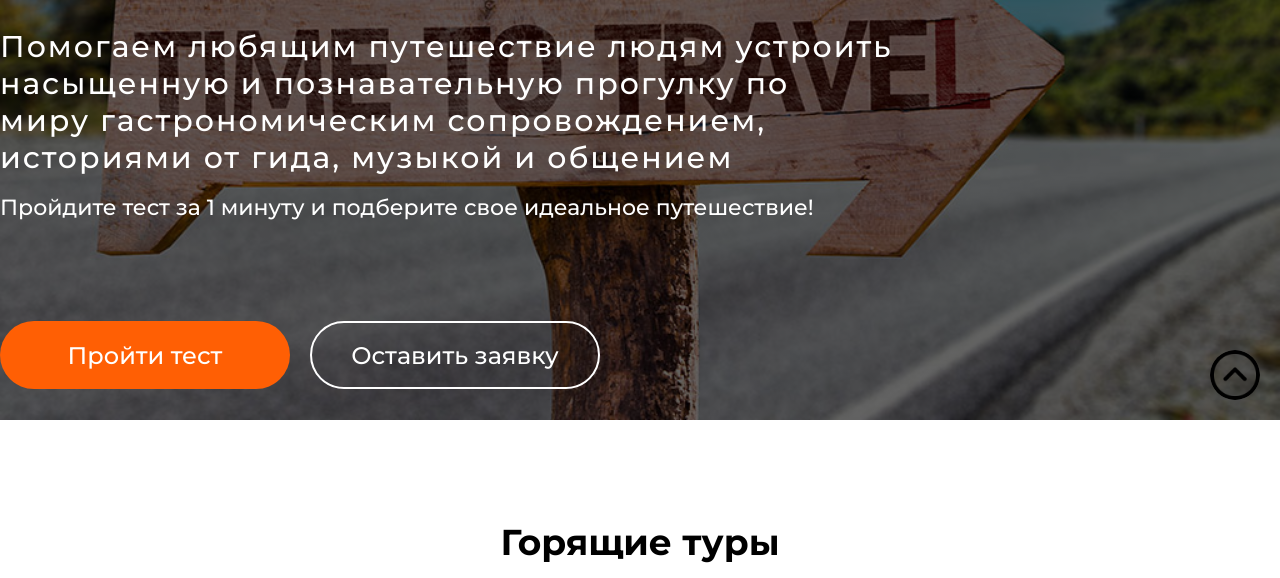
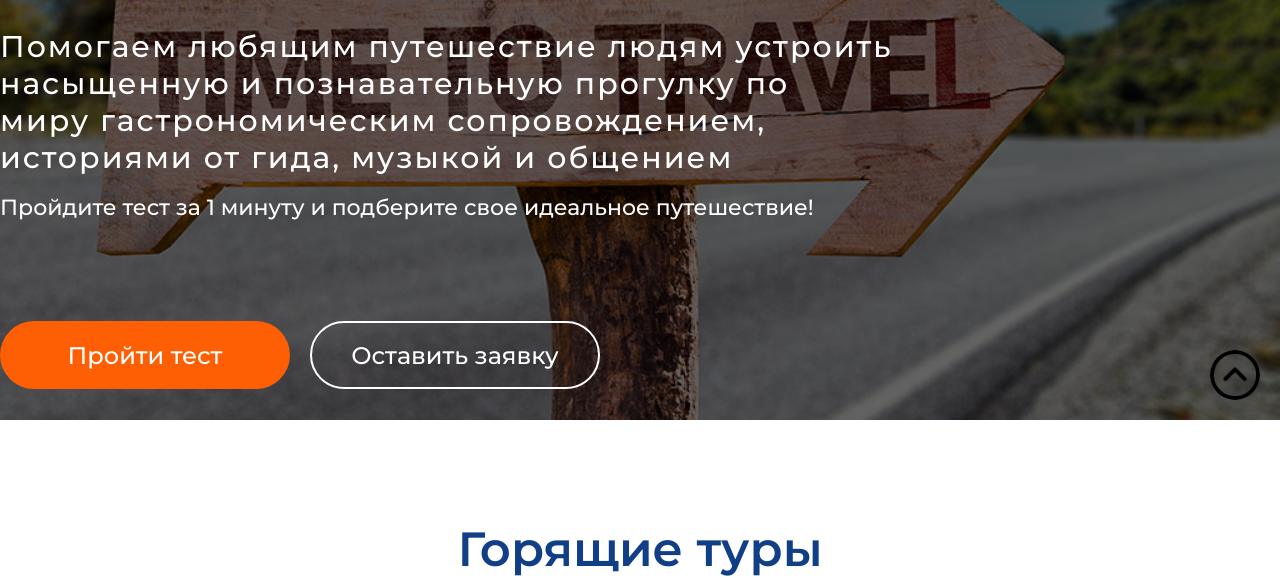
Before and after one commit to larbra/project_327, a plain HTML site: page Путешествуй просто/index.html in a window 1280 px wide. Shown: the part 380-958 px from the top of the page. Drawn offline with Linux system fonts and the light colour scheme.

Commit message:
Update style.css

```diff
--- a/Путешествуй просто/style/style.css
+++ b/Путешествуй просто/style/style.css
@@ -163,8 +163,10 @@ nav {
 }
 .tour-title{
     text-align: center;
-    margin-bottom: 20px;
-    font-size: 36px;
+    margin-bottom: 30px;
+    color: #103F88;
+    font-size: 48px;
+    font-weight: 600;
 }
 .tour__content {
     display: flex;
```
